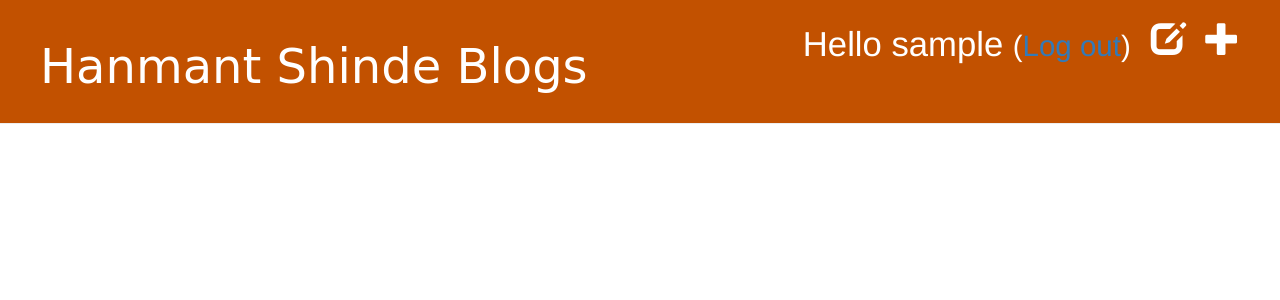
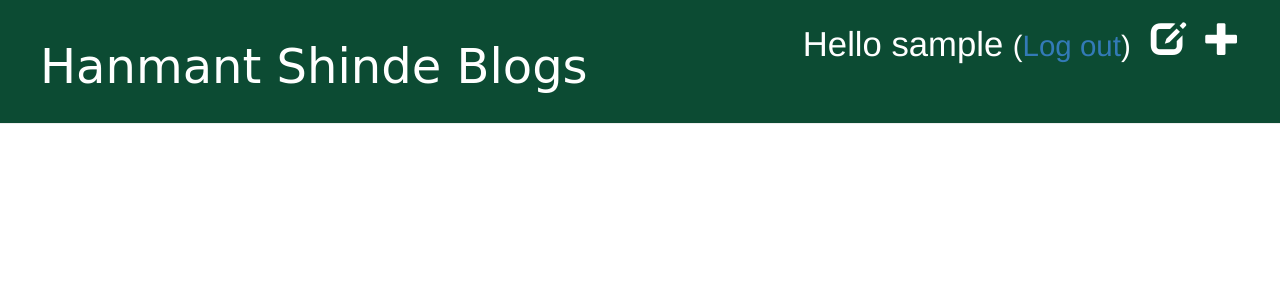
Before and after one commit to shindehs/hsblogs, a Django app: page /drafts/ in a window 1280 px wide. Shown: the top 300 px of the page. Run offline with Django 3.2, Linux system fonts and the light colour scheme; the visitor is signed in with stand-in values (Sample User, id 1); data that the repository does not hold is empty; some libraries are stand-ins or nearby versions.

Commit message:
Updated with latest code

```diff
--- a/blogs/static/css/blog.css
+++ b/blogs/static/css/blog.css
@@ -1,8 +1,8 @@
 .page-header {
-    background-color: #C25100;
+    background-color: #0c4b33;
     margin-top: 0;
     padding: 20px 20px 20px 40px;
-}
+  }
 
 .page-header h1, .page-header h1 a, .page-header h1 a:visited, .page-header h1 a:active {
     color: #ffffff;
@@ -10,11 +10,12 @@
     text-decoration: none;
 }
 
+
 .content {
     margin-left: 40px;
 }
 
-h1, h2, h3, h4 {
+h1, h2, h3, h4{
     font-family: 'Lobster', cursive;
 }
 
--- a/blogs/templates/blogs/base.html
+++ b/blogs/templates/blogs/base.html
@@ -1,7 +1,7 @@
 {% load static %}
 <html>
     <head>
-        <title>Hanmant Shinde Blogs</title>
+        <title>Pune Blogs</title>
         <link rel="stylesheet" href="//maxcdn.bootstrapcdn.com/bootstrap/3.2.0/css/bootstrap.min.css">
         <link rel="stylesheet" href="//maxcdn.bootstrapcdn.com/bootstrap/3.2.0/css/bootstrap-theme.min.css">
         <link rel="stylesheet" href="{% static 'css/blog.css' %}">
@@ -15,8 +15,9 @@
         {% else %}
             <a href="{% url 'login' %}" class="top-menu"><span class="glyphicon glyphicon-lock"></span></a>
         {% endif %}
-          <h1><a href="/">Hanmant Shinde Blogs</a></h1>
+        <h1><a href="/">Hanmant Shinde Blogs</a></h1>
       </div>
+
       <div class="content container">
           <div class="row">
               <div class="col-md-8">
```
